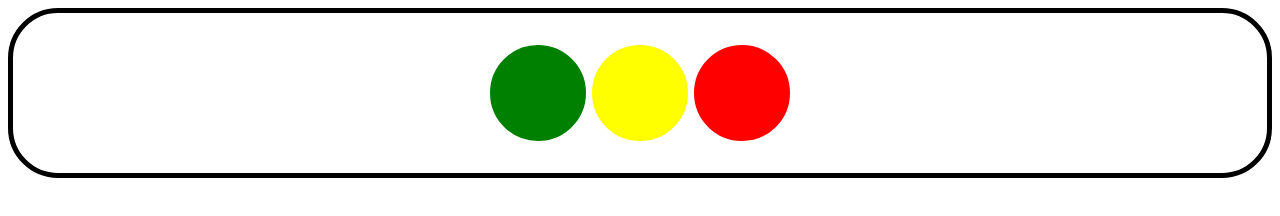
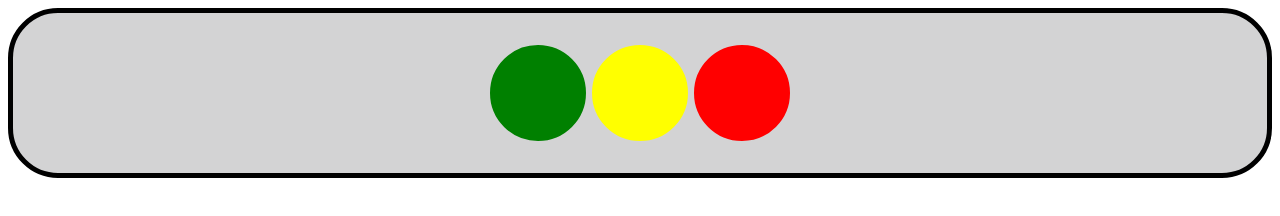
Before and after one commit to acciojob/box-model-mohammaduzer07, a website: page main.html in a window 1280 px wide. Drawn offline with Linux system fonts and the light colour scheme.

Commit message:
created a submission

```diff
--- a/styles.css
+++ b/styles.css
@@ -14,6 +14,7 @@
 	height: 10rem;
 	border: 5px solid black;
 	border-radius: 50px;
+	background: #d3d3d4;
 }
 .green{
 	border: 3rem solid green;
```
